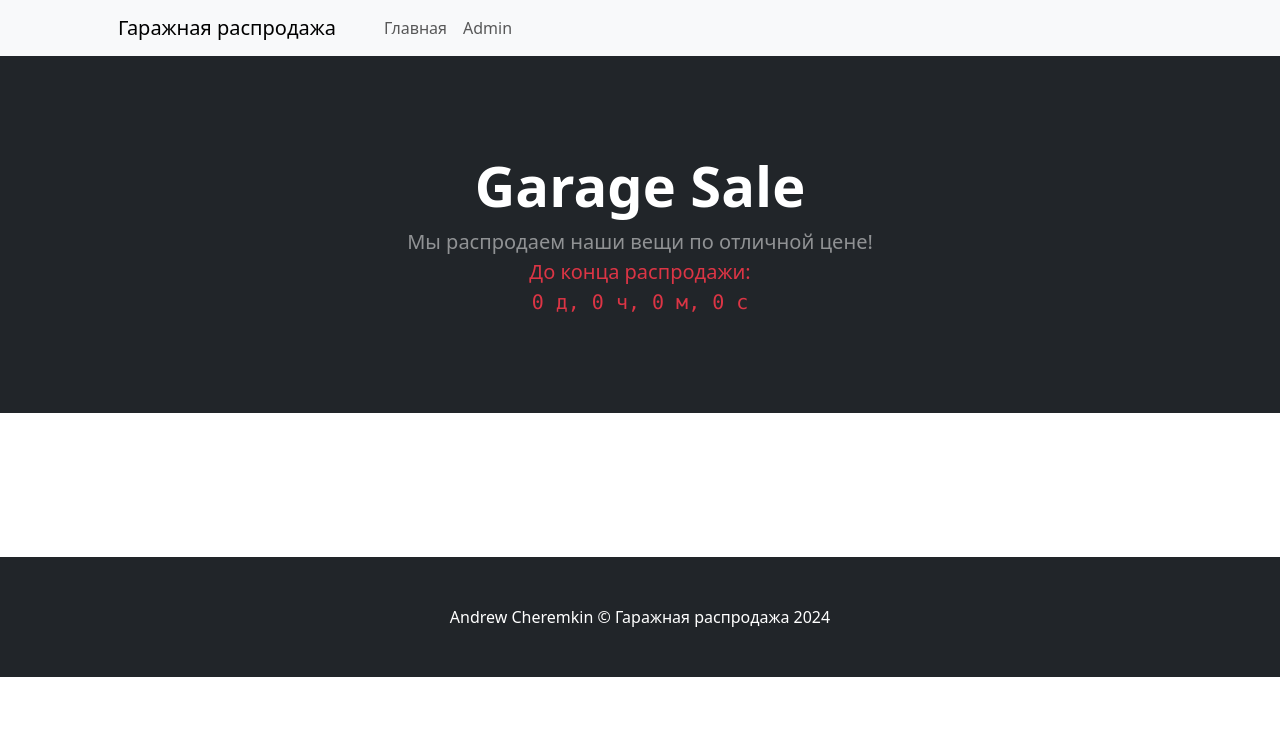
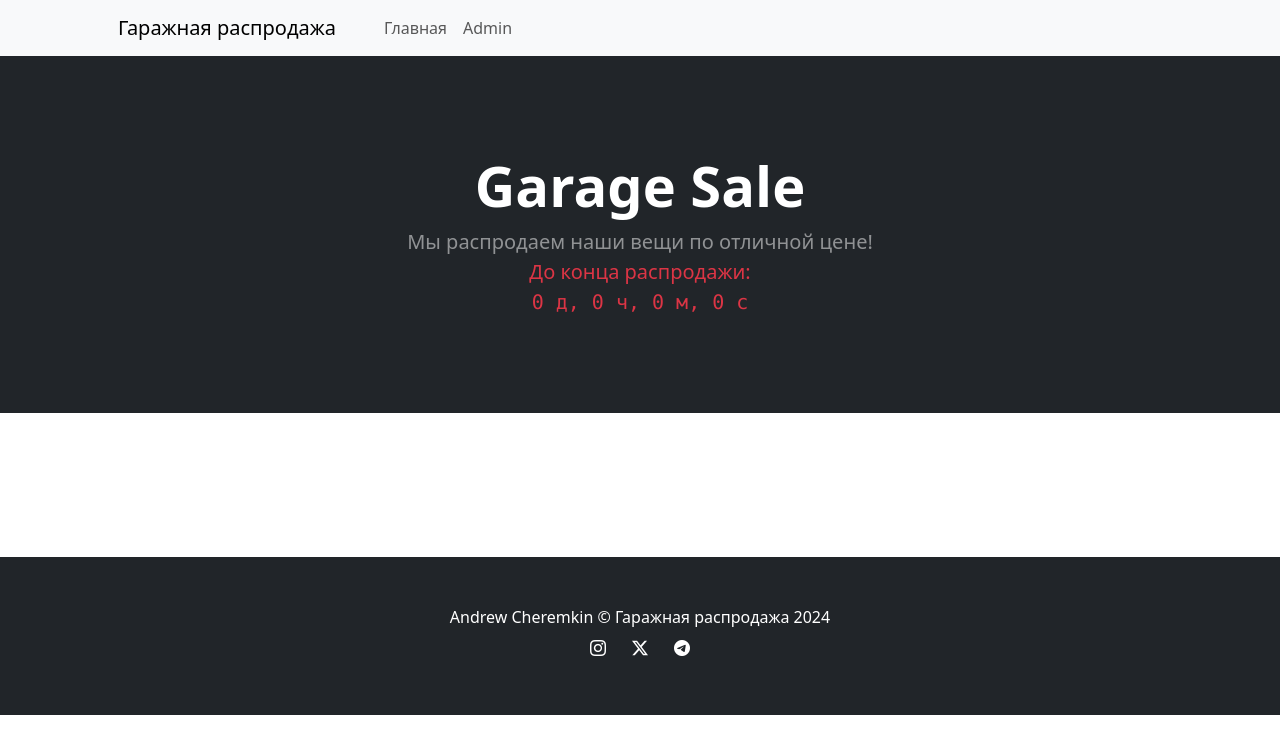
Before and after one commit to bg4erem/garagesale-webapp, a plain HTML site: page page_templates/home/index.html in a window 1280 px wide. Drawn offline with nearby package versions, Linux system fonts and the light colour scheme; no server answers.

Commit message:
footer update

```diff
--- a/page_templates/home/index.html
+++ b/page_templates/home/index.html
@@ -8,7 +8,7 @@
         <title>Garage Sale</title>
 
         <!-- Bootstrap icons-->
-        <link href="https://cdn.jsdelivr.net/npm/bootstrap-icons@1.5.0/font/bootstrap-icons.css" rel="stylesheet" />
+        <link rel="stylesheet" href="https://cdn.jsdelivr.net/npm/bootstrap-icons@1.11.3/font/bootstrap-icons.min.css">
         <!-- Core theme CSS (includes Bootstrap)-->
         <link href="https://cdn.jsdelivr.net/npm/bootstrap@5.3.3/dist/css/bootstrap.min.css" rel="stylesheet" integrity="sha384-QWTKZyjpPEjISv5WaRU9OFeRpok6YctnYmDr5pNlyT2bRjXh0JMhjY6hW+ALEwIH" crossorigin="anonymous">
     </head>
@@ -95,6 +95,17 @@
         <!-- Footer-->
         <footer class="py-5 bg-dark">
             <div class="container"><p class="m-0 text-center text-white">Andrew Cheremkin &copy; Гаражная распродажа 2024</p></div>
+            <div class="d-flex justify-content-center">
+                <a href="https://www.instagram.com/a.cheremkin/" class="btn btn-link" target="_blank">
+                  <i class="bi bi-instagram" style="color: white;"></i>
+                </a>
+                <a href="https://x.com/a_cheremkin" class="btn btn-link" target="_blank">
+                    <i class="bi bi-twitter-x" style="color: white;"></i>
+                </a>
+                <a href="https://t.me/acheremkin" class="btn btn-link" target="_blank">
+                    <i class="bi bi-telegram" style="color: white;"></i>
+                </a>
+            </div>
         </footer>
         <!-- Bootstrap core JS-->
         <script src="https://cdn.jsdelivr.net/npm/bootstrap@5.2.3/dist/js/bootstrap.bundle.min.js"></script>
```
Also changed, not shown: page_templates/item_details/index.html (+12 -1 lines).
